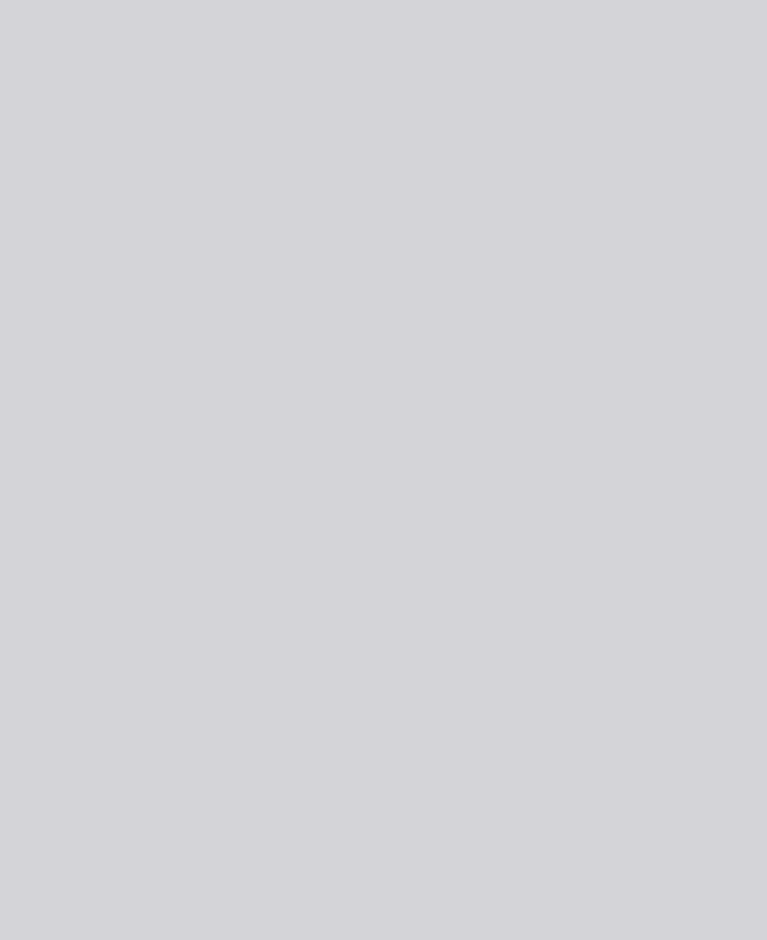
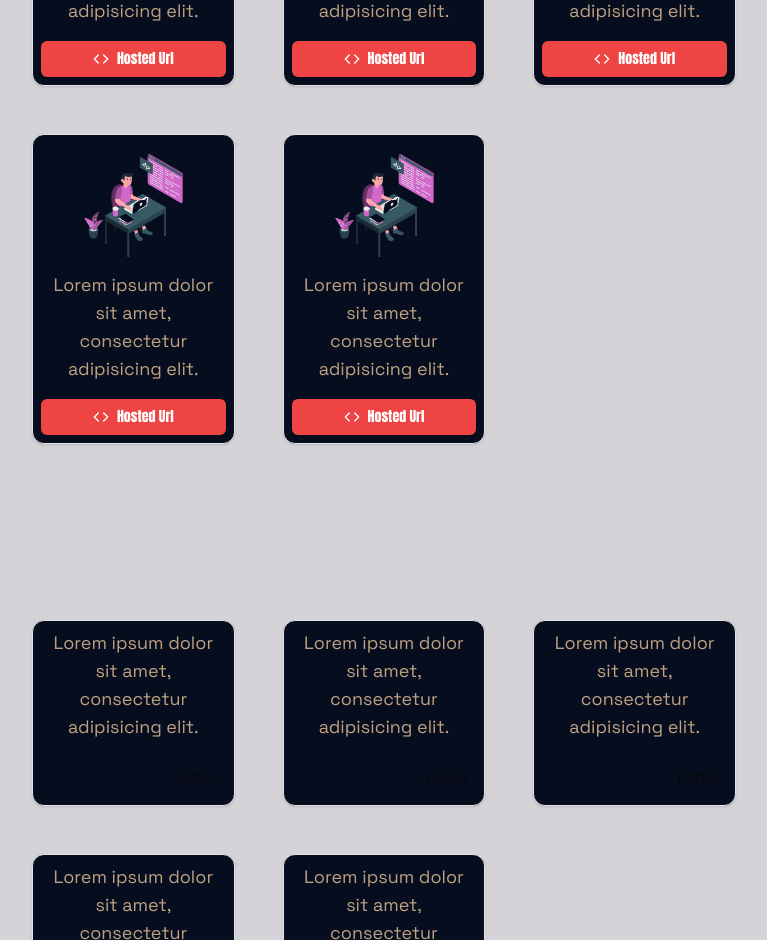
Before and after one commit to chandan-chaudhary/portfolio-design, a Next.js app: page / in a window 1280 px wide. Shown: the part 1860-2800 px from the top of the page, without its empty margins (256-1023 px from the left). Before the commit the page ends 860 px from the top, so only its background shows below. Built offline with nearby package versions, Linux system fonts and the light colour scheme.

Commit message:
integrated client section

```diff
--- a/app/(dashboard)/_components/Header.tsx
+++ b/app/(dashboard)/_components/Header.tsx
@@ -9,13 +9,13 @@ import {
 } from "@/components/ui/navigation-menu"
 import { HamburgerMenuIcon } from "@radix-ui/react-icons";
 import { Home, Phone, Projector, SkullIcon, LucideProps } from "lucide-react";
-import { useRouter } from "next/navigation";
+// import { useRouter } from "next/navigation";
 import { ForwardRefExoticComponent, RefAttributes } from "react";
 import ThemeToggle from "./ThemeToggle";
 import { useState } from "react";
 
 export default function Header() {
-  const router = useRouter();
+  // const router = useRouter();
   const header = [
     { head: "Home", icon: Home, path: '/' }, { head: "Skills", icon: SkullIcon, path: '/skills' }, { head: "Projects", icon: Projector, path: '/projects' }, { head: "Contact", icon: Phone, path: '/' },];
   const [selectedHeader, setSelectedHeader] = useState<string>('Home');
@@ -28,7 +28,7 @@ export default function Header() {
     }
   ) => {
     setSelectedHeader(header.head)
-    router.push(header.path);
+    // router.push(header.path);
   }
 
   // function selectedHeader(header:string){
--- /dev/null
+++ b/app/(dashboard)/customer-review/page.tsx
@@ -0,0 +1,35 @@
+// import developerImg from '@/public/development.png';
+
+import {
+    Card,
+    CardContent,
+    CardDescription,
+    CardFooter,
+    CardHeader,
+
+} from "@/components/ui/card"
+// import { motion } from "motion/react"
+// import { Button } from '@/components/ui/button';
+// import { Code } from 'lucide-react';
+
+export default function Clients() {
+    return (
+        // <motion.div animate={{ x: [0, 100, 0] }} >
+            <main className='flex flex-col gap-y-8 items-center justify-center px-3 sm:px-8 md:px-8 '>
+                {/* <h1 className='uppercase font-medium font-landingPageFont text-3xl xl:text-5xl '>Projects</h1> */}
+                <div className='grid grid-cols-1 lg:grid-cols-2 xl:grid-cols-3 gap-5 xl:gap-12'>
+                    {[1, 2, 3, 4, 5].map((_, idx) =>
+                        <Card key={idx} className='cursor-pointer'>
+                            <CardContent className='flex flex-col '>
+                                <CardDescription className='font-paragraphFont text-center text-[#BFA181] text-lg'>Lorem ipsum dolor sit amet, consectetur adipisicing elit.</CardDescription>
+                            </CardContent>
+                            <CardFooter className='flex justify-end'>
+                                <CardHeader className="">Pablo</CardHeader>
+                                {/* <Button className='bg-red-500 hover:bg-red-400 text-white font-landingPageFont w-full'><Code /> Hosted Url</Button> */}
+                            </CardFooter>
+                        </Card>)}
+                </div>
+            </main>
+        // {/* </motion.div> */}
+    )
+}
--- a/app/layout.tsx
+++ b/app/layout.tsx
@@ -3,7 +3,9 @@ import type { Metadata } from "next";
 import "./globals.css";
 import Header from "./(dashboard)/_components/Header";
 import { ThemeProvider } from "./(dashboard)/_components/ThemeContext";
-
+import Skills from "./(dashboard)/skills/page";
+import Clients from "./(dashboard)/customer-review/page";
+import Projects from "./(dashboard)/projects/page";
 // const geistSans = localFont({
 //   src: "./fonts/GeistVF.woff",
 //   variable: "--font-geist-sans",
@@ -30,7 +32,12 @@ export default function RootLayout({
       <html lang="en" >
         <body className="flex flex-col items-center gap-8  py-12 bg-zinc-300 dark:bg-[#0A1828] lg:px-12 md:px-8 xl:px-64 w-full ">
           <Header />
-          {children}
+          <div className="flex flex-col gap-y-44">
+            {children}
+            <Skills />
+            <Projects />
+            <Clients />
+          </div>
         </body>
       </html>
     </ThemeProvider>
--- a/components/ui/card.tsx
+++ b/components/ui/card.tsx
@@ -67,7 +67,7 @@ const CardFooter = React.forwardRef<
 >(({ className, ...props }, ref) => (
   <div
     ref={ref}
-    className={cn("flex items-center p-2 sm:p-6  pt-0", className)}
+    className={cn("flex items-center p-2 sm:p-2  pt-0", className)}
     {...props}
   />
 ))
--- a/package.json
+++ b/package.json
@@ -16,6 +16,7 @@
     "class-variance-authority": "^0.7.0",
     "clsx": "^2.1.1",
     "lucide-react": "^0.454.0",
+    "motion": "^11.11.17",
     "next": "14.2.10",
     "react": "^18",
     "react-dom": "^18",
```
Also changed, not shown: 1 other file (tests, documents, lock files or other folders).
